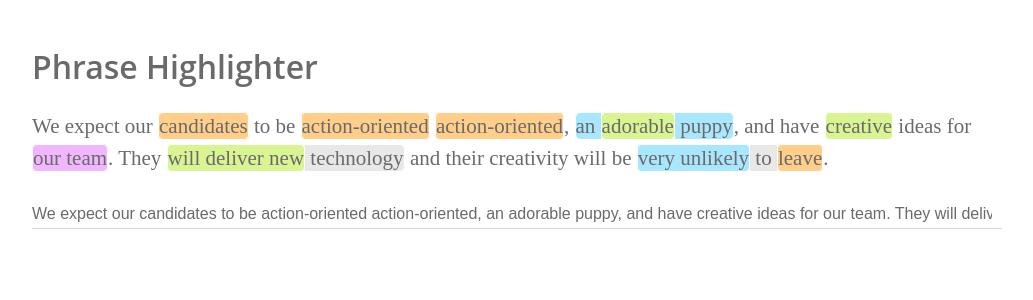
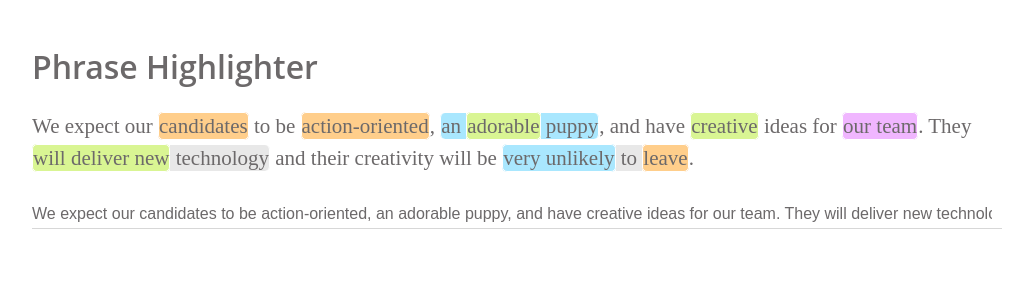
Before and after one commit to BrandiBalentine/highlighter-app, a React (Create React App) app: page / in a window 1280 px wide. Shown: the top 300 px of the page, without its empty margins (128-1161 px from the left). Built offline with nearby package versions, Linux system fonts and the light colour scheme; what webfontloader would draw is missing.

Commit message:
checkpoint

```diff
--- a/src/App.js
+++ b/src/App.js
@@ -9,7 +9,6 @@ class App extends Component {
   constructor(props) {
     super(props);
     this.state = this.initialState();
-    this.handleChange = this.handleChange.bind(this);
   }
 
   initialState() {
@@ -22,47 +21,15 @@ class App extends Component {
   }
 
   componentDidMount() {
-    this.phrasesFromHighlights(this.createHighlights(this.state.rules));
+    let highlights = this.createHighlightsFromRules();
+    highlights = this.sortHighlightsByStartOffset(highlights);
+    highlights = this.mergeHighlights(highlights);
+    this.createPhrasesFromHighlights(highlights);
   }
 
-  handleChange(e) {
-    this.setState({
-      text: e.target.value
-    }, () => {
-      this.componentDidMount();
-    })
-  }
-
-  phrasesFromHighlights(highlights) {
-    this.createPhrases(this.mergeHighlights(this.sortByStartOffset(highlights)));
-  }
-
-  sortByStartOffset(data) {
-    return data.sort((a, b) => { return a.startOffset - b.startOffset });
-  }
-
-  newHighlight(startOffset, endOffset, highlight, curved) {
-    if (highlight.curved && highlight.curved !== "both" && highlight.curved !== curved) {
-      curved = "neither";
-    }
-    return {
-      id: highlight.id || uniqid(),
-      startOffset: startOffset,
-      endOffset: endOffset,
-      color: highlight.color,
-      originalColor: highlight.color,
-      priority: highlight.priority,
-      curved: curved,
-      originalCurved: curved,
-      rule: highlight.rule,
-      dominatedHighlights: highlight.dominatedHighlights || [],
-      dominatingHighlights: highlight.dominatingHighlights || []
-    };
-  }
-
-  createHighlights(rules) {
+  createHighlightsFromRules = () => {
     let highlights = [];
-    rules.forEach(rule => {
+    this.state.rules.forEach(rule => {
       rule.phrases.forEach(phrase => {
         let phrase_locations = this.allIndicesOf(this.state.text, phrase);
         if (phrase_locations.length > 0) {
@@ -72,145 +39,11 @@ class App extends Component {
         }
       });
     });
-    this.setState({ highlights: highlights });
     return highlights;
   }
 
-  allIndicesOf(str, phrase) {
-    var indices = [];
-    for(var pos = str.indexOf(phrase); pos !== -1; pos = str.indexOf(phrase, pos + 1)) {
-        indices.push(pos);
-    }
-    return indices;
-  }
-
-  findHighlightById = (id, highlights) => {
-    return highlights.find(highlight => {
-      return highlight.id === id;
-    });
-  }
-
-
-  matchColorOfHighlight = (highlight, highlights) => {
-    let finalIds = new Set();
-    let aggregateHighlights = (highlight, highlights) => {
-      let otherHighlights = new Set();
-      highlight.dominatedHighlights.forEach(h => {
-        otherHighlights.add(h);
-      });
-      highlight.dominatingHighlights.forEach(h => {
-        otherHighlights.add(h);
-      });
-      if (otherHighlights.size > 0) {
-        otherHighlights.forEach(highlightId => {
-          if (finalIds.has(highlightId)) {
-            return;
-          }
-          let foundHighlight = this.findHighlightById(highlightId, highlights);
-          finalIds.add(highlightId);
-          return aggregateHighlights(foundHighlight, highlights);
-        })
-      }
-    };
-
-    aggregateHighlights(highlight, highlights);
-
-    let duplicateHighlights = highlights.slice(0);
-    finalIds.add(highlight.id);
-
-    let highlightOrder = 1;
-
-    let overlappingHighlights = highlights.filter(highlight => {
-      return finalIds.has(highlight.id);
-    });
-
-    duplicateHighlights.forEach((h, index) => {
-      if (finalIds.has(h.id)) {
-        h.color = highlight.color;
-        h.hover = "hover"
-        duplicateHighlights.splice(index, 1, h);
-        if (highlightOrder === 1) {
-          h.curved = "left";
-          highlightOrder++;
-        } else if (highlightOrder === overlappingHighlights.length) {
-          h.curved = "right";
-          highlightOrder++;
-        } else {
-          h.curved = "neither";
-          highlightOrder++;
-        }
-      }
-    });
-
-    this.createPhrases(duplicateHighlights);
-  }
-
-  makeHighlightsTransparent = (highlight, highlights) => {
-    let finalIds = new Set();
-    let aggregateHighlights = (highlight, highlights) => {
-      let otherHighlights = new Set();
-      highlight.dominatedHighlights.forEach(h => {
-        otherHighlights.add(h);
-      });
-      highlight.dominatingHighlights.forEach(h => {
-        otherHighlights.add(h);
-      });
-      if (otherHighlights.size > 0) {
-        otherHighlights.forEach(highlightId => {
-          if (finalIds.has(highlightId)) {
-            return;
-          }
-          let foundHighlight = this.findHighlightById(highlightId, highlights);
-          finalIds.add(highlightId);
-          return aggregateHighlights(foundHighlight, highlights);
-        })
-      }
-    };
-
-    aggregateHighlights(highlight, highlights);
-
-    if (finalIds.has(highlight.id)) {
-      finalIds.delete(highlight.id);
-    }
-
-    let duplicateHighlights = highlights.slice(0);
-
-    duplicateHighlights.forEach((h, index) => {
-      if (finalIds.has(h.id)) {
-        h.color = "transparent";
-        duplicateHighlights.splice(index, 1, h);
-      }
-    });
-
-    this.createPhrases(duplicateHighlights);
-  }
-
-  createPhrases(highlights) {
-    let results = [];
-    let iterator = 0;
-    highlights.forEach((highlight, index) => {
-      if (iterator < highlight.startOffset) {
-        results.push(<Phrase text={this.state.text.slice(iterator, highlight.startOffset)}
-                             key={uniqid()} />);
-      }
-      results.push(<Phrase text={this.state.text.slice(highlight.startOffset, highlight.endOffset)}
-                           key={uniqid()}
-                           highlight={highlight}
-                           highlights={highlights}
-                           matchColorOfHighlight={this.matchColorOfHighlight.bind(this)}
-                           makeHighlightsTransparent={this.makeHighlightsTransparent.bind(this)}
-                           rerender={this.componentDidMount.bind(this)}
-                            />);
-      iterator = highlight.endOffset;
-    });
-    results.push(<Phrase text={this.state.text.slice(iterator, this.state.text.length)}
-                         key={uniqid()} />);
-    this.setState({ phrases: results });
-  }
-
-  associateHighlights(lowerPriorityHighlight, higherPriorityHighlight) {
-    lowerPriorityHighlight.dominatingHighlights.push(higherPriorityHighlight.id);
-    higherPriorityHighlight.dominatedHighlights.push(lowerPriorityHighlight.id);
+  sortHighlightsByStartOffset = (highlights) => {
+    return highlights.sort((a, b) => { return a.startOffset - b.startOffset });
   }
 
   mergeHighlights(highlights) {
@@ -257,7 +90,7 @@ class App extends Component {
           }
         }
         highlights.splice(i - 1, 2, ...tempHighlights);
-        return this.mergeHighlights(this.sortByStartOffset(highlights));
+        return this.mergeHighlights(this.sortHighlightsByStartOffset(highlights));
       }
 
       if (currentEndsAfter) {
@@ -273,7 +106,7 @@ class App extends Component {
           tempHighlights.push(newHighlight);
         }
         highlights.splice(i - 1, 2, ...tempHighlights);
-        return this.mergeHighlights(this.sortByStartOffset(highlights));
+        return this.mergeHighlights(this.sortHighlightsByStartOffset(highlights));
       }
 
       if (currentEndsBefore) {
@@ -286,10 +119,10 @@ class App extends Component {
           tempHighlights.push(current);
           tempHighlights.push(rightHighlight);
           highlights.splice(i - 1, 2, ...tempHighlights);
-          return this.mergeHighlights(this.sortByStartOffset(highlights));
+          return this.mergeHighlights(this.sortHighlightsByStartOffset(highlights));
         } else {
           highlights.splice(i, 1);
-          return this.mergeHighlights(this.sortByStartOffset(highlights));
+          return this.mergeHighlights(this.sortHighlightsByStartOffset(highlights));
         }
       }
 
@@ -300,14 +133,172 @@ class App extends Component {
           tempHighlights.push(newHighlight);
           tempHighlights.push(current);
           highlights.splice(i - 1, 2, ...tempHighlights);
-          return this.mergeHighlights(this.sortByStartOffset(highlights));
+          return this.mergeHighlights(this.sortHighlightsByStartOffset(highlights));
         } else {
           highlights.splice(i, 1);
-          return this.mergeHighlights(this.sortByStartOffset(highlights));
+          return this.mergeHighlights(this.sortHighlightsByStartOffset(highlights));
         }
       }
     }
     return highlights;
+  }
+
+  createPhrasesFromHighlights = (highlights) => {
+    let results = [];
+    let iterator = 0;
+    highlights.forEach((highlight) => {
+      if (iterator < highlight.startOffset) {
+        results.push(<span key={uniqid()}>{this.state.text.slice(iterator, highlight.startOffset)}</span>);
+      }
+      results.push(<Phrase text={this.state.text.slice(highlight.startOffset, highlight.endOffset)}
+                           key={uniqid()}
+                           highlight={highlight}
+                           highlights={highlights}
+                           matchColorOfHighlight={this.matchColorOfHighlight.bind(this)}
+                           makeHighlightsTransparent={this.makeHighlightsTransparent.bind(this)}
+                           rerender={this.componentDidMount.bind(this)}
+                            />);
+      iterator = highlight.endOffset;
+    });
+    results.push(<span key={uniqid()}>{this.state.text.slice(iterator, this.state.text.length)}</span>);
+    this.setState({ phrases: results });
+  }
+
+  newHighlight(startOffset, endOffset, highlight, curved) {
+    if (highlight.curved && highlight.curved !== "both" && highlight.curved !== curved) {
+      curved = "neither";
+    }
+    return {
+      id: highlight.id || uniqid(),
+      startOffset: startOffset,
+      endOffset: endOffset,
+      color: highlight.color,
+      originalColor: highlight.color,
+      priority: highlight.priority,
+      curved: curved,
+      originalCurved: curved,
+      rule: highlight.rule,
+      dominatedHighlights: highlight.dominatedHighlights || [],
+      dominatingHighlights: highlight.dominatingHighlights || []
+    };
+  }
+
+  allIndicesOf(str, phrase) {
+    var indices = [];
+    for(var pos = str.indexOf(phrase); pos !== -1; pos = str.indexOf(phrase, pos + 1)) {
+        indices.push(pos);
+    }
+    return indices;
+  }
+
+  findHighlightById = (id, highlights) => {
+    return highlights.find(highlight => {
+      return highlight.id === id;
+    });
+  }
+
+  matchColorOfHighlight = (highlight, highlights) => {
+    let finalIds = new Set();
+    finalIds.add(highlight.id);
+
+    let aggregateHighlights = (highlight, highlights) => {
+      let connectedHighlights = new Set();
+      highlight.dominatedHighlights.forEach(h => {
+        connectedHighlights.add(h);
+      });
+      highlight.dominatingHighlights.forEach(h => {
+        connectedHighlights.add(h);
+      });
+      if (connectedHighlights.size > 0) {
+        connectedHighlights.forEach(highlightId => {
+          if (finalIds.has(highlightId)) {
+            return;
+          }
+          let foundHighlight = this.findHighlightById(highlightId, highlights);
+          finalIds.add(highlightId);
+          return aggregateHighlights(foundHighlight, highlights);
+        })
+      }
+    };
+
+    aggregateHighlights(highlight, highlights);
+
+    let duplicateHighlights = highlights.slice(0);
+
+    let highlightOrder = 1;
+
+    let overlappingHighlights = highlights.filter(highlight => {
+      return finalIds.has(highlight.id);
+    });
+
+    duplicateHighlights.forEach((h, index) => {
+      if (finalIds.has(h.id)) {
+        h.color = highlight.color;
+        h.hover = "hover"
+        duplicateHighlights.splice(index, 1, h);
+        if (highlightOrder === 1) {
+          h.curved = "left";
+          highlightOrder++;
+        } else if (highlightOrder === overlappingHighlights.length) {
+          h.curved = "right";
+          highlightOrder++;
+        } else {
+          h.curved = "neither";
+          highlightOrder++;
+        }
+      }
+    });
+
+    this.createPhrasesFromHighlights(duplicateHighlights);
+  }
+
+  makeHighlightsTransparent = (highlight, highlights) => {
+    let finalIds = new Set();
+    let aggregateHighlights = (highlight, highlights) => {
+      let connectedHighlights = new Set();
+      highlight.dominatedHighlights.forEach(h => {
+        connectedHighlights.add(h);
+      });
+      highlight.dominatingHighlights.forEach(h => {
+        connectedHighlights.add(h);
+      });
+      if (connectedHighlights.size > 0) {
+        connectedHighlights.forEach(highlightId => {
+          if (finalIds.has(highlightId)) {
+            return;
+          }
+          let foundHighlight = this.findHighlightById(highlightId, highlights);
+          finalIds.add(highlightId);
+          return aggregateHighlights(foundHighlight, highlights);
+        })
+      }
+    };
+
+    aggregateHighlights(highlight, highlights);
+
+    let duplicateHighlights = highlights.slice(0);
+
+    duplicateHighlights.forEach((h, index) => {
+      if (finalIds.has(h.id) && h.id !== highlight.id) {
+        h.color = "transparent";
+        duplicateHighlights.splice(index, 1, h);
+      }
+    });
+
+    this.createPhrasesFromHighlights(duplicateHighlights);
+  }
+
+  associateHighlights(lowerPriorityHighlight, higherPriorityHighlight) {
+    lowerPriorityHighlight.dominatingHighlights.push(higherPriorityHighlight.id);
+    higherPriorityHighlight.dominatedHighlights.push(lowerPriorityHighlight.id);
+  }
+
+  handleChange = (e) => {
+    this.setState({
+      text: e.target.value
+    }, () => {
+      this.componentDidMount();
+    })
   }
 
   render() {
--- a/src/components/Phrase.js
+++ b/src/components/Phrase.js
@@ -10,11 +10,8 @@ class Phrase extends Component {
   }
 
   handleMouseEnter = (e) => {
-    if (!this.state.highlight) { return }
-    this.props.highlight.color = this.props.highlight.originalColor;
-    this.props.highlight.curved = this.props.highlight.originalCurved;
+    this.resetState()
     this.props.highlight.hover = "hover";
-    this.setState({highlight: this.props.highlight});
     if (this.state.highlight.dominatingHighlights.length > 0) {
       this.props.matchColorOfHighlight(this.state.highlight, this.state.highlights);
     }
@@ -24,9 +21,7 @@ class Phrase extends Component {
   }
 
   handleMouseLeave = (e) => {
-    if (this.props.rerender) {
-      this.props.rerender();
-    }
+    this.props.rerender();
   }
 
   getClassNames = () => {
@@ -41,6 +36,11 @@ class Phrase extends Component {
     return classNames;
   }
 
+  resetState = () => {
+    this.props.highlight.color = this.props.highlight.originalColor;
+    this.props.highlight.curved = this.props.highlight.originalCurved;
+  }
+
   render() {
     return (
       <span className={"phrase" + this.getClassNames()}
--- a/src/constants.js
+++ b/src/constants.js
@@ -1,4 +1,4 @@
-export const defaultString = 'We expect our candidates to be action-oriented action-oriented, an adorable puppy, and have creative ideas for our team. They will deliver new technology and their creativity will be very unlikely to leave.';
+export const defaultString = 'We expect our candidates to be action-oriented, an adorable puppy, and have creative ideas for our team. They will deliver new technology and their creativity will be very unlikely to leave.';
 export const rules = [
   {
     priority: 1,
```
